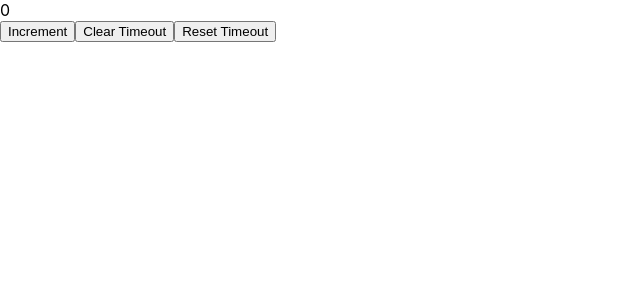
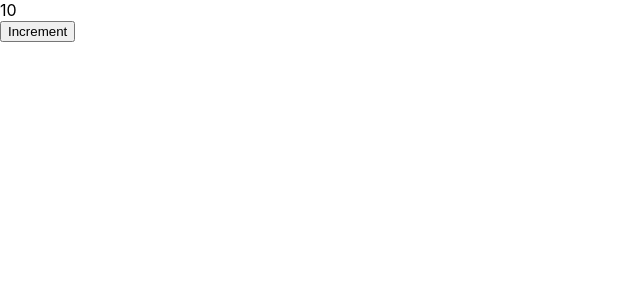
Before and after one commit to ImrulkayeSifat/React-Hooks, a React (Create React App) app: page / in a window 1280 px wide. Shown: the top 300 px of the page, without its empty margins (0-640 px from the left). Built offline with nearby package versions, Linux system fonts and the light colour scheme.

Commit message:
implement debounce hook

```diff
--- /dev/null
+++ b/src/3-useDebounce/DeounceComponent.js
@@ -0,0 +1,14 @@
+import { useState } from "react"
+import useDebounce from "./useDebounce"
+
+export default function DebounceComponent() {
+  const [count, setCount] = useState(10)
+  useDebounce(() => alert(count), 1000, [count])
+
+  return (
+    <div>
+      <div>{count}</div>
+      <button onClick={() => setCount(c => c + 1)}>Increment</button>
+    </div>
+  )
+}
--- /dev/null
+++ b/src/3-useDebounce/useDebounce.js
@@ -0,0 +1,8 @@
+import { useEffect } from "react"
+import useTimeout from "../2-useTimeout/useTimeout"
+
+export default function useDebounce(callback, delay, dependencies) {
+  const { reset, clear } = useTimeout(callback, delay)
+  useEffect(reset, [...dependencies, reset])
+  useEffect(clear, [])
+}
--- a/src/App.js
+++ b/src/App.js
@@ -2,13 +2,15 @@
 import React from 'react';
 import ToggleComponent from './1-useToggle/ToggleComponent';
 import TimeoutComponent from './2-useTimeout/TimeoutComponent';
+import DebounceComponent from './3-useDebounce/DeounceComponent';
 
 function App() {
 
   return (
     <>
       {/* <ToggleComponent /> */}
-      <TimeoutComponent />
+      {/* <TimeoutComponent /> */}
+      <DebounceComponent />
     </>
   );
 }
```
Also changed, not shown: 1 other file (tests, documents, lock files or other folders).
